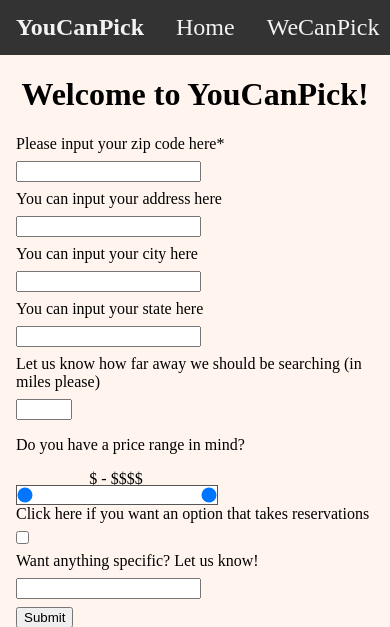
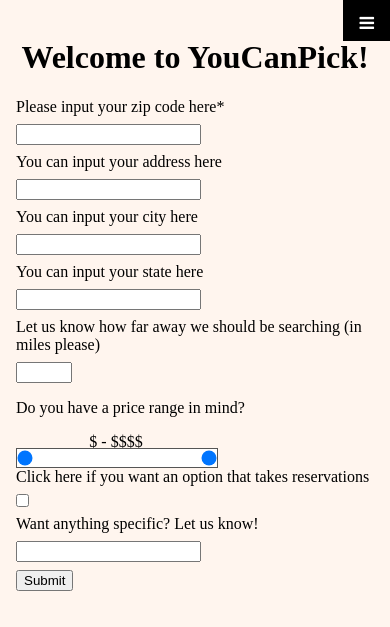
Before and after one commit to mosorio22/YouCanPick, a Flask app: page / in a window 390 px wide; the page is wider, and only the part inside the window is pictured. Shown: the top 627 px of that part. Run offline with Flask 2, Linux system fonts and the light colour scheme.

Commit message:
add hamburger menu for mobile view

```diff
--- a/static/css/template.css
+++ b/static/css/template.css
@@ -6,12 +6,12 @@ body {
 /* topnav */
 
 .topnav {
-  display: inline-flex;
+  display:none;
   background-color: #333;
   white-space: nowrap;
 }
 
-@media (min-width: 450px) {
+@media (min-width: 768px) {
   .topnav {
     display: flex;
   }
@@ -43,3 +43,42 @@ body {
 }
 
 /*end topnav */
+
+/*sidenav*/
+.sidenav {
+  display: inline-flex;
+  overflow: hidden;
+  background-color: #333;
+}
+
+@media (min-width: 767px) {
+  .sidenav {
+    display: none;
+  }
+}
+
+.sidenav #myLinks {
+  display: none;
+}
+
+.sidenav a {
+  color: white;
+  padding: 14px 16px;
+  text-decoration: none;
+  font-size: 17px;
+  display: block;
+}
+
+.sidenav a.icon {
+  background: black;
+  display: block;
+  position: absolute;
+  right: 0;
+  top: 0;
+  height: 0.75em;
+}
+
+.active {
+  background-color: #04AA6D;
+  color: white;
+}
--- /dev/null
+++ b/static/js/template.js
@@ -0,0 +1,8 @@
+function myFunction() {
+  var x = document.getElementById("myLinks");
+  if (x.style.display === "block") {
+    x.style.display = "none";
+  } else {
+    x.style.display = "block";
+  }
+}
--- a/templates/template.html
+++ b/templates/template.html
@@ -3,6 +3,8 @@
    <meta charset="utf-8">
    <title>template</title>
    <link rel="stylesheet" href="{{ url_for('static', filename='css/template.css') }}">
+   <link rel="stylesheet" href="https://cdnjs.cloudflare.com/ajax/libs/font-awesome/4.7.0/css/font-awesome.min.css">
+   <script src="../static/js/template.js"></script>
  </head>
  <body>
     <header>
@@ -14,6 +16,16 @@
           <a href="{{ url_for('about') }}">About</a>
         </div>
       </div>
+      <div class="sidenav">
+          <div id="myLinks">
+            <a href="{{ url_for('home') }}">Home</a>
+            <a href="{{ url_for('we_can_pick') }}">WeCanPick</a>
+            <a href="{{ url_for('about') }}">About</a>
+          </div>
+          <a href="javascript:void(0);" class="icon" onclick="myFunction()">
+            <i class="fa fa-bars"></i>
+          </a>
+        </div>
     </header>
 
     {% block content %}
```
